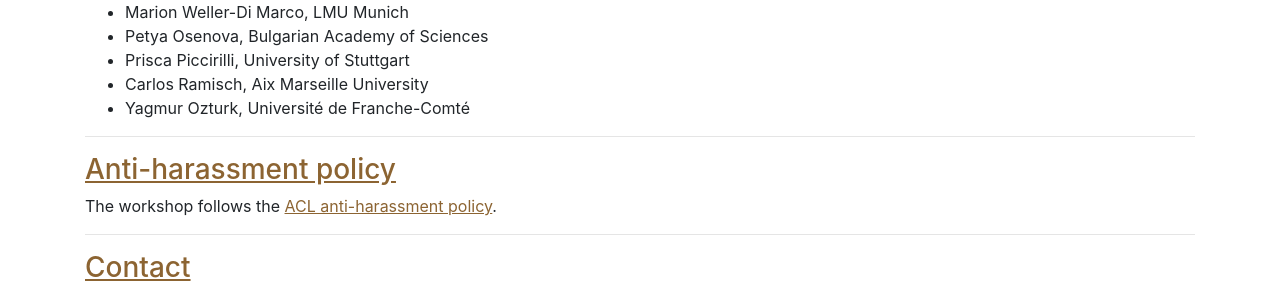
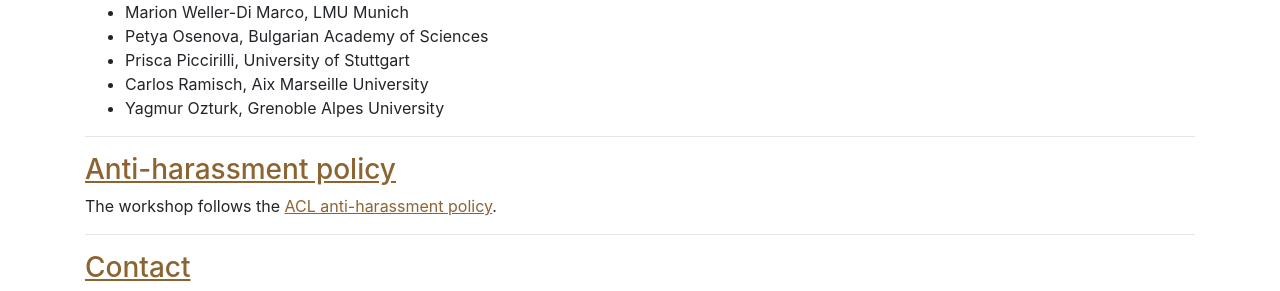
Before and after one commit to multiword/multiword.github.io, a Jekyll site: the page built from mwe2023/index.md, in a window 1280 px wide and 900 px high, scrolled down 5044 px. Shown: the part 527-818 px from the top of the window. Built offline with Jekyll 4.4.1, drawn with Linux system fonts in a browser that asks for light colours; comment, search, counter and statistics services are not loaded.

Commit message:
Corrected affiliation Yagmur Ozturk

```diff
--- a/mwe2023/index.md
+++ b/mwe2023/index.md
@@ -236,7 +236,7 @@
 * Petya Osenova, Bulgarian Academy of Sciences
 * Prisca Piccirilli, University of Stuttgart
 * Carlos Ramisch, Aix Marseille University
-* Yagmur Ozturk, Université de Franche-Comté
+* Yagmur Ozturk, Grenoble Alpes University
 
 -----
 
```
